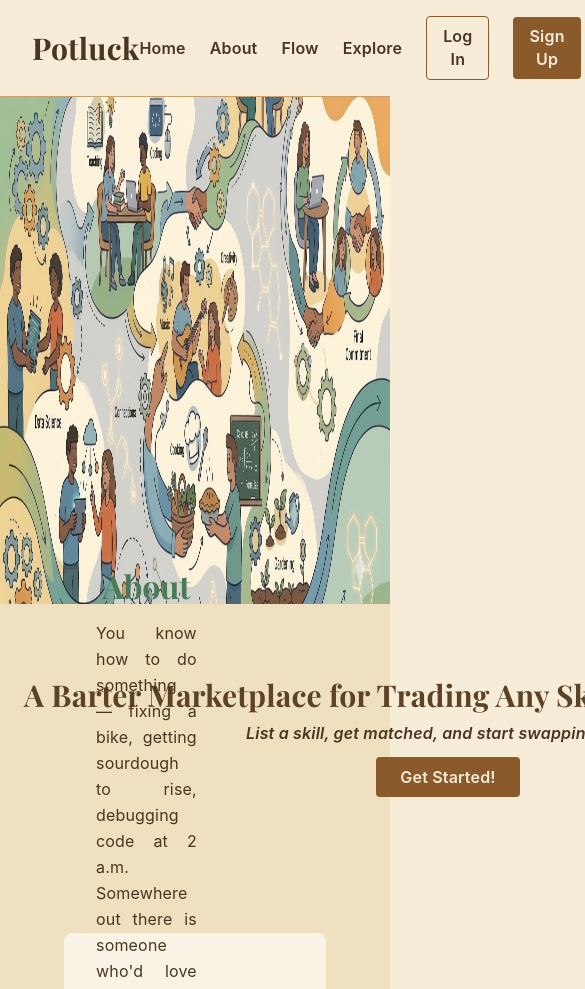
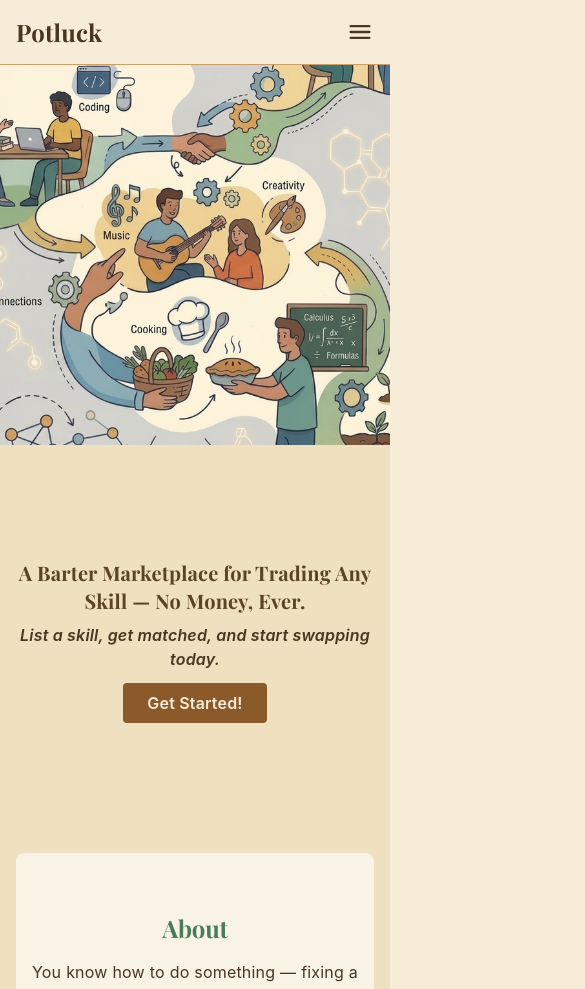
Before and after one commit to Vertika1711/potluck, a React (Vite) app in the folder frontend/: page / in a window 390 px wide. Shown: the top 989 px of the page, 585 px wide, since content can reach past the window. Built offline with nearby package versions, Linux system fonts and the light colour scheme; a web font is replaced by a local one.

Commit message:
Make Home page responsive: mobile nav menu, stacked About/Flow layout, fix hero image distortion

```diff
--- a/frontend/src/pages/Home.tsx
+++ b/frontend/src/pages/Home.tsx
@@ -1,4 +1,4 @@
-import { useEffect, useRef } from "react";
+import { useEffect, useRef, useState } from "react";
 import { Link, useNavigate } from "react-router-dom";
 import hero from "../assets/hero.png";
 import aboutImage from "../assets/about-image.png";
@@ -16,6 +16,11 @@ function Home() {
   const aboutRef = useRef<HTMLDivElement>(null);
   const flowRef = useRef<HTMLDivElement>(null);
 
+  // NEW: controls the mobile nav dropdown. Below the `lg` breakpoint
+  // (1024px) the 6 nav items no longer fit next to the wordmark, so
+  // they collapse behind this hamburger toggle instead of overflowing.
+  const [mobileMenuOpen, setMobileMenuOpen] = useState(false);
+
   useEffect(() => {
     // If already logged in, skip the landing page entirely -- there's
     // no reason a signed-in user should see "Log In / Sign Up" buttons.
@@ -27,16 +32,17 @@ function Home() {
 
   function scrollToHome() {
     homeRef.current?.scrollIntoView({ behavior: "smooth" });
+    setMobileMenuOpen(false); // NEW: close the mobile menu after navigating
   }
 
   function scrollToAbout() {
     aboutRef.current?.scrollIntoView({ behavior: "smooth" });
+    setMobileMenuOpen(false);
   }
 
   function scrollToFlow() {
-    // Flow's section doesn't exist yet -- this is a no-op until it's
-    // built next, per the plan to do Home + About first.
     flowRef.current?.scrollIntoView({ behavior: "smooth" });
+    setMobileMenuOpen(false);
   }
 
   return (
@@ -45,17 +51,23 @@ function Home() {
     // the app's normal centered 1126px column (set in index.css's #root).
     <div className="w-screen relative left-1/2 -ml-[50vw] bg-[#efe0c0] font-sans">
 
-      {/* Sticky header -- unchanged from before. */}
-      <header className="sticky top-0 z-50 bg-[#f7ecd8] border-b border-[#c9a06c] px-8 py-4 flex justify-between items-center">
+      {/* Sticky header. NEW: `relative` added so the mobile dropdown
+          (below) can position itself directly beneath the header via
+          `absolute top-full`. Padding now scales down on small screens
+          (px-4 on mobile vs. px-8 on desktop) since there's less width
+          to spare. */}
+      <header className="sticky top-0 z-50 bg-[#f7ecd8] border-b border-[#c9a06c] px-4 sm:px-8 py-4 flex justify-between items-center relative">
         <button
           onClick={scrollToHome}
-          className="text-3xl text-[#4a3620] cursor-pointer"
+          className="text-2xl sm:text-3xl text-[#4a3620] cursor-pointer"
           style={{ fontFamily: "'Playfair Display', serif", fontWeight: 700 }}
         >
           Potluck
         </button>
 
-        <nav className="flex items-center gap-6 font-semibold">
+        {/* Desktop/tablet-landscape nav -- unchanged content and styling,
+            just hidden below `lg` (1024px) where it no longer fits. */}
+        <nav className="hidden lg:flex items-center gap-6 font-semibold">
           <button onClick={scrollToHome} className="text-[#4a3620] hover:text-[#8b5a2b]">
             Home
           </button>
@@ -79,24 +91,82 @@ function Home() {
             </button>
           </Link>
         </nav>
+
+        {/* NEW: Hamburger toggle -- only shown below `lg`. Plain inline
+            SVG (no icon library dependency), swaps to an "X" when open.
+            This is the "genuinely necessary" mobile nav solution: same
+            6 destinations, none removed, just collapsed into a menu. */}
+        <button
+          className="lg:hidden text-[#4a3620]"
+          onClick={() => setMobileMenuOpen((open) => !open)}
+          aria-label={mobileMenuOpen ? "Close menu" : "Open menu"}
+        >
+          <svg width="28" height="28" viewBox="0 0 24 24" fill="none" stroke="currentColor" strokeWidth="2">
+            {mobileMenuOpen ? (
+              <path d="M6 6L18 18M6 18L18 6" strokeLinecap="round" />
+            ) : (
+              <path d="M4 7H20M4 12H20M4 17H20" strokeLinecap="round" />
+            )}
+          </svg>
+        </button>
+
+        {/* NEW: Mobile dropdown panel -- same 6 links as the desktop nav,
+            same colors/typography, just stacked vertically and only
+            rendered when open. Positioned directly under the header via
+            `absolute top-full`, spanning the full header width. */}
+        {mobileMenuOpen && (
+          <nav className="lg:hidden absolute top-full left-0 w-full bg-[#f7ecd8] border-b border-[#c9a06c] flex flex-col items-center gap-4 py-6 font-semibold">
+            <button onClick={scrollToHome} className="text-[#4a3620] hover:text-[#8b5a2b]">
+              Home
+            </button>
+            <button onClick={scrollToAbout} className="text-[#4a3620] hover:text-[#8b5a2b]">
+              About
+            </button>
+            <button onClick={scrollToFlow} className="text-[#4a3620] hover:text-[#8b5a2b]">
+              Flow
+            </button>
+            <Link to="/browse-listings" onClick={() => setMobileMenuOpen(false)} className="text-[#4a3620] hover:text-[#8b5a2b]">
+              Explore
+            </Link>
+            <Link to="/login" onClick={() => setMobileMenuOpen(false)}>
+              <button className="px-4 py-2 border border-[#8b5a2b] text-[#4a3620] rounded hover:bg-[#efe0c0]">
+                Log In
+              </button>
+            </Link>
+            <Link to="/signup" onClick={() => setMobileMenuOpen(false)}>
+              <button className="px-4 py-2 bg-[#8b5a2b] text-[#f7ecd8] rounded hover:bg-[#7a4a22]">
+                Sign Up
+              </button>
+            </Link>
+          </nav>
+        )}
       </header>
 
-      {/* HOME SECTION -- min-h-screen makes it fill at least one full
-          viewport height. Everything inside (image, tagline, subtitle,
-          button) is EXACTLY as it was before -- only the wrapping
-          around it has changed, not its own content or styling. */}
+      {/* HOME SECTION -- min-h-[calc(100vh-72px)] was already safe
+          (min-height, not a fixed height), so no structural change is
+          needed here, just the two overflow-prone details below. */}
       <div ref={homeRef} className="min-h-[calc(100vh-72px)] flex flex-col scroll-mt-[88px]">
-        <div className="w-full h-[60vh]">
+        {/* NEW: object-fill -> object-cover. object-fill was actively
+            stretching/distorting the image to force-fit the box;
+            object-cover crops to fill the box while keeping the image's
+            real proportions -- a correctness fix, not a style change.
+            Height now scales in three steps instead of a flat 60vh, so
+            the image doesn't dominate a short mobile viewport. */}
+        <div className="w-full h-[45vh] sm:h-[55vh] lg:h-[60vh]">
           <img
             src={hero}
             alt="People exchanging skills — teaching, coding, cooking, and more"
-            className="w-full h-full object-fill"
+            className="w-full h-full object-cover"
           />
         </div>
 
-        <div className="flex-1 flex flex-col justify-center max-w-4xl mx-auto px-6 text-center">
+        <div className="flex-1 flex flex-col justify-center max-w-4xl mx-auto px-4 sm:px-6 text-center">
+          {/* NEW: whitespace-nowrap removed so this sentence wraps
+              instead of forcing horizontal scroll. Font size now steps
+              down on narrow screens instead of staying fixed at the
+              desktop size. */}
           <p
-            className="text-3xl text-[#5c4326] whitespace-nowrap"
+            className="text-xl sm:text-2xl lg:text-3xl text-[#5c4326] whitespace-normal lg:whitespace-nowrap"
             style={{ fontFamily: "'Playfair Display', serif", fontWeight: 700, marginBottom: "8px" }}
           >
             A Barter Marketplace for Trading Any Skill — No Money, Ever.
@@ -112,15 +182,18 @@ function Home() {
         </div>
       </div>
 
-      {/* ABOUT SECTION -- min-h-[calc(100vh-88px)] instead of min-h-screen:
-          without this, the section is sized for the FULL viewport height, but
-          scroll-mt-[88px] only leaves 88px of room below the sticky header --
-          mismatched numbers meant this section always overshot the bottom of
-          the window. Matching both to 88px keeps the section's bottom flush with
-          the window's bottom when scrolled to. */}
-      <div ref={aboutRef} className="h-[calc(100vh-88px)] flex justify-center scroll-mt-[88px] p-16">
-        <div className="bg-white/60 backdrop-blur-sm rounded-lg w-full h-full flex items-center justify-center gap-8 p-8">
-          <div className="flex items-center gap-4 max-w-4xl mx-auto">
+      {/* ABOUT SECTION. NEW: `h-[...]` (fixed height) -> `min-h-[...]`.
+          At the fixed height, once text+image switch from a row to a
+          stacked column on mobile, the stacked content is taller than
+          one viewport and the fixed height would clip it. min-height
+          lets the section grow to fit instead.
+          Layout: `flex-col md:flex-row` -- stacked below 768px (text
+          then image), side-by-side at 768px and up, exactly like the
+          desktop version above that. Padding/gaps step down on smaller
+          screens so there's room for the stacked content. */}
+      <div ref={aboutRef} className="min-h-[calc(100vh-88px)] flex justify-center scroll-mt-[88px] p-4 sm:p-8 lg:p-16">
+        <div className="bg-white/60 backdrop-blur-sm rounded-lg w-full flex flex-col md:flex-row items-center justify-center gap-6 md:gap-8 p-4 sm:p-6 lg:p-8">
+          <div className="flex flex-col md:flex-row items-center gap-4 max-w-4xl mx-auto">
             <div className="flex-1 flex flex-col gap-2 text-left">
               <h2
                 className="leading-none text-center"
@@ -128,7 +201,10 @@ function Home() {
                   fontFamily: "'Playfair Display', serif",
                   fontWeight: 900,
                   color: "#4a7c59",
-                  fontSize: "2rem",
+                  // NEW: clamp() keeps the exact 2rem desktop size but
+                  // lets it scale down smoothly on narrow screens
+                  // instead of staying fixed.
+                  fontSize: "clamp(1.5rem, 5vw, 2rem)",
                 }}
               >
                 About
@@ -157,19 +233,23 @@ function Home() {
                   </p>
                 </div>
             </div>
-            <img src={aboutImage} alt="" className="w-85 rounded-lg" />
+            {/* NEW: fixed w-85 -> steps down on smaller screens, and
+                max-w-full + h-auto guarantee it can never force
+                horizontal overflow on a narrow screen. */}
+            <img src={aboutImage} alt="" className="w-48 sm:w-64 md:w-56 lg:w-85 max-w-full h-auto rounded-lg" />
           </div>
         </div>
       </div>
 
-      {/* FLOW SECTION -- same structural pattern as About: fixed height
-          matching the viewport-minus-header, scroll-mt-[88px] so the
-          sticky header doesn't cover it when scrolled to, and a
-          translucent white box centered with p-16 padding on all sides.
-          Content is a placeholder for now, same as About started. */}
-      <div ref={flowRef} className="h-[calc(100vh-88px)] flex justify-center scroll-mt-[88px] p-16">
-        <div className="bg-white/60 backdrop-blur-sm rounded-lg w-full h-full flex items-center justify-center gap-8 p-8">
-          <img src={flowImage} alt="" className="w-85 rounded-lg" />
+      {/* FLOW SECTION -- same structural pattern and same fixes as
+          About: min-height instead of fixed height, flex-col below
+          md and flex-row at md+, responsive image width, clamp()'d
+          heading size. Image-then-text DOM order is preserved, so on
+          mobile it stacks image-on-top-of-text, same reading order as
+          it already renders in desktop's row. */}
+      <div ref={flowRef} className="min-h-[calc(100vh-88px)] flex justify-center scroll-mt-[88px] p-4 sm:p-8 lg:p-16">
+        <div className="bg-white/60 backdrop-blur-sm rounded-lg w-full flex flex-col md:flex-row items-center justify-center gap-6 md:gap-8 p-4 sm:p-6 lg:p-8">
+          <img src={flowImage} alt="" className="w-48 sm:w-64 md:w-56 lg:w-85 max-w-full h-auto rounded-lg" />
           <div className="flex-1 flex flex-col gap-3 max-w-lg">
             <h2
               className="leading-none"
@@ -177,7 +257,7 @@ function Home() {
                 fontFamily: "'Playfair Display', serif",
                 fontWeight: 900,
                 color: "#4a7c59",
-                fontSize: "2rem",
+                fontSize: "clamp(1.5rem, 5vw, 2rem)",
               }}
             >
               How It Works
@@ -198,14 +278,14 @@ function Home() {
         </div>
       </div>
 
-      {/* FOOTER -- dark brown background, distinct from the page's cream
-          tone, with a heading, short line, a CTA button linking to
-          Browse Listings, and a subtle copyright line at the very
-          bottom in a muted/faded color so it doesn't compete with the
-          CTA above it. */}
-      <footer className="py-3 px-12" style={{ backgroundColor: "#3e2c1c" }}>
-        <div className="flex items-center justify-between max-w-5xl mx-auto gap-8">
-          <div className="text-left">
+      {/* FOOTER. NEW: `flex-col md:flex-row` -- text block and button
+          stack vertically (centered) below 768px instead of squeezing
+          into a row. Padding steps down on smaller screens. Everything
+          else -- colors, the CTA button, the copyright line -- is
+          untouched. */}
+      <footer className="py-6 md:py-3 px-4 sm:px-8 lg:px-12" style={{ backgroundColor: "#3e2c1c" }}>
+        <div className="flex flex-col md:flex-row items-center justify-between max-w-5xl mx-auto gap-4 md:gap-8">
+          <div className="text-center md:text-left">
             <h2
               className="text-2xl mb-1"
               style={{ fontFamily: "'Playfair Display', serif", fontWeight: 700, color: "#f7ecd8" }}
@@ -222,7 +302,7 @@ function Home() {
             </button>
           </Link>
         </div>
-        <p className="mt-20 text-sm text-center" style={{ color: "#7a6a58" }}>
+        <p className="mt-10 md:mt-20 text-sm text-center" style={{ color: "#7a6a58" }}>
           © 2026 Potluck
         </p>
       </footer>
```
